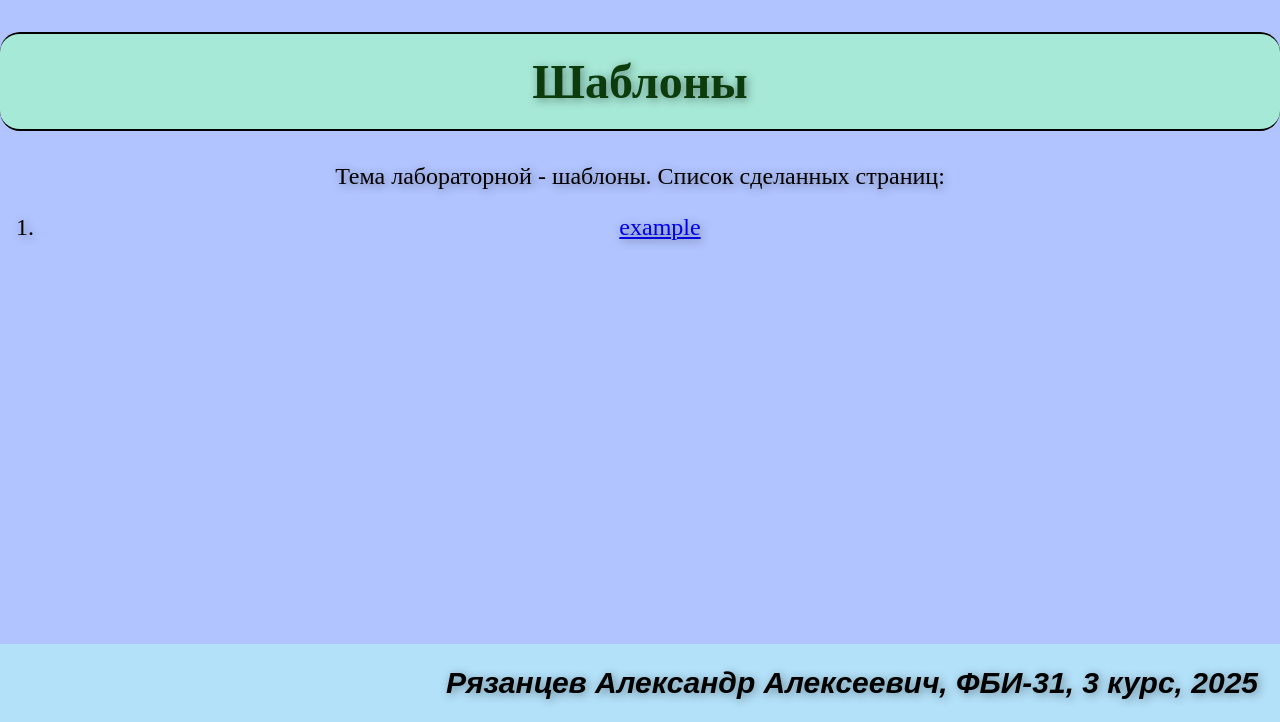
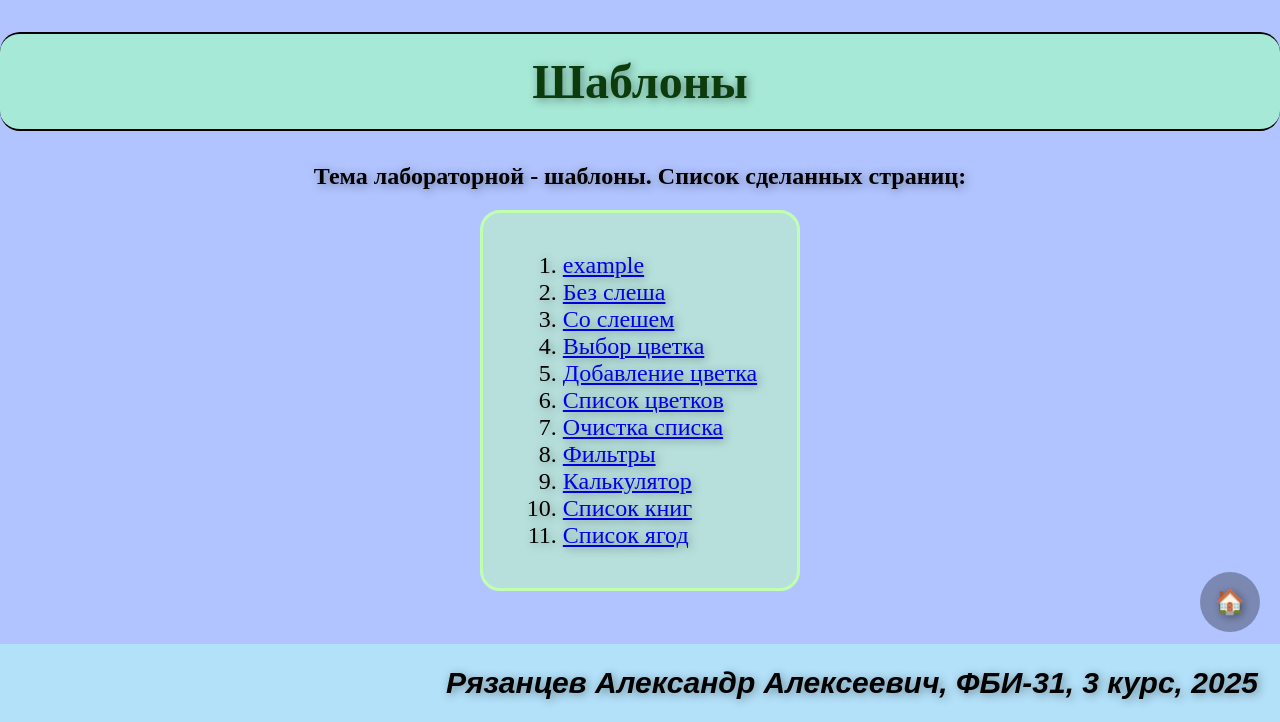
Before and after one commit to sheeshh21/web-back-labs, a Flask app: page /lab2/ in a window 1280 px wide. Shown: the part 78-800 px from the top of the page. Run offline with Flask 3, Linux system fonts and the light colour scheme.

Commit message:
Добавление ссылок

```diff
--- a/app.py
+++ b/app.py
@@ -4,7 +4,7 @@ app = Flask(__name__)
 
 @app.route("/index")
 def index():
-    css = url_for('static', filename='lab1.css')
+    css = url_for('static', filename='main.css')
 
     return '''<!doctype html>
         <html>
@@ -13,13 +13,14 @@ def index():
                 <title>НГТУ, ФБ, Лабораторные работы</title>
                 <header>НГТУ, ФБ, WEB-программирование, часть 2. Список лабораторных</header>
                     <div class='spisoklab'><a href="/lab1">Лабораторная работа №1</a></div>
+                    <div class='spisoklab'><a href="/lab1">Лабораторная работа №1</a></div>
                 <footer>Рязанцев Александр Алексеевич, ФБИ-31, 3 курс, 2025</footer>
           </body>
         </html>'''
 
 @app.route("/")
 def a():
-    css = url_for('static', filename='lab1.css')
+    css = url_for('static', filename='main.css')
 
     return '''<!doctype html>
         <html>
@@ -28,13 +29,14 @@ def a():
                 <title>НГТУ, ФБ, Лабораторные работы</title>
                 <header>НГТУ, ФБ, WEB-программирование, часть 2. Список лабораторных</header>
                     <div class='spisoklab'><a href="/lab1">Лабораторная работа №1</a></div>
+                    <div class='spisoklab'><a href="/lab2">Лабораторная работа №2</a></div>
                 <footer>Рязанцев Александр Алексеевич, ФБИ-31, 3 курс, 2025</footer>
           </body>
         </html>'''
 
 @app.route("/lab1")
 def lab1():
-    css = url_for('static', filename='lab1.css')
+    css = url_for('static', filename='main.css')
 
     return '''<!doctype html>
         <html>
@@ -371,7 +373,18 @@ def a1():
 
 @app.route("/lab2/a/")
 def a2():
-    return 'со слешем'
+    css = url_for('static', filename='main.css')
+    return '''<!doctype html>
+        <html>
+        <link rel="stylesheet" href="''' + css + '''">
+           <body>
+                <title>НГТУ, ФБ, Лабораторная работа 2</title>
+                <header>НГТУ, ФБ, WEB-программирование, Лабораторная 2</header>
+                <div>со слешем</div>
+                <a href="/" class="koren">🏠</a>
+                <footer>Рязанцев Александр Алексеевич, ФБИ-31, 3 курс, 2025</footer>
+          </body>
+        </html>'''
 
 flower_list = ['роза', 'тюльпан', 'незабудка', 'ромашка']
 
@@ -385,11 +398,12 @@ def flowers(flower_id):
             <html>
             <link rel="stylesheet" href="''' + css + '''">
             <body>
-                    <title>НГТУ, ФБ, Лабораторная работа 2</title>
-                    <header>НГТУ, ФБ, WEB-программирование, Лабораторная 2</header>
-                    <div>цветок:''' + flower_list[flower_id] + '''</div>
-                    <footer>Рязанцев Александр Алексеевич, ФБИ-31, 3 курс, 2025</footer>
-                    <a href='/lab2/spisok_flower'>spisok</a>
+                <title>НГТУ, ФБ, Лабораторная работа 2</title>
+                <header>НГТУ, ФБ, WEB-программирование, Лабораторная 2</header>
+                <div>цветок:''' + flower_list[flower_id] + '''</div>
+                <footer>Рязанцев Александр Алексеевич, ФБИ-31, 3 курс, 2025</footer>
+                <a href='/lab2/spisok_flower'>spisok</a>
+                <a href="/" class="koren">🏠</a>
             </body>
             </html>'''
 
@@ -434,6 +448,7 @@ def clear_flower():
                     <div>Список очищен</div>
                     <footer>Рязанцев Александр Алексеевич, ФБИ-31, 3 курс, 2025</footer>
                     <a href='/lab2/spisok_flower'>spisok</a>
+                    <a href="/" class="koren">🏠</a>
             </body>
             </html>'''
 
@@ -494,6 +509,7 @@ def calc(a, b):
             <div>Деление: {delenie_str}</div>
             <div>Возведение в степень: {stepen_str}</div>
             <hr>
+            <a href="/" class="koren">🏠</a>
             <footer>Рязанцев Александр Алексеевич, ФБИ-31, 3 курс, 2025</footer>
         </body>
         </html>'''
--- a/static/main.css
+++ b/static/main.css
@@ -133,14 +133,14 @@ h1 {
 
 .spisoklab {
     background-color: rgba(190, 255, 179, 0.462);
-    padding: 10px;
-    margin-top: 500px;
-    margin: 0;
-    display: inline-block;
-    padding-right: 100px;
-    padding-left: 100px;
+    padding: 15px 40px;
+    margin: 20px auto;
+    display: block;
+    width: fit-content;
+    max-width: 90%;
     border-radius: 20px;
     border: 3px solid rgb(193, 255, 176);
+    text-align: center;
 }
 
 .berry {
@@ -167,4 +167,72 @@ h1 {
     padding-left: 150px;
     padding-top: 20px;
     padding-bottom: 20px;
+    box-shadow: 2px 2px 7px rgba(0, 0, 0, 0.455);
 }
+
+.zagl {
+    font-weight: bold;
+    font-size: 35px;
+    padding: 20px;
+}
+
+.books {
+    font-style: italic;
+    border: 4px solid rgb(73, 16, 117);
+    display: inline-block;
+    border-radius: 10px;
+    padding-right: 20px;
+    box-shadow: 3px 3px 12px rgba(0, 0, 0, 0.451);
+    background-color: rgba(212, 255, 215, 0.696);
+}
+
+.books1 {
+    padding: 5px;
+
+}
+
+.hrr {
+    width: 60%;
+    color: black;
+    border: 1px solid black;
+}
+
+.home-sticker {
+    position: fixed;
+    bottom: 20px;
+    right: 20px;
+    background: linear-gradient(135deg, #ff6b6b, #ffa726);
+    color: white;
+    text-decoration: none;
+    padding: 15px 20px;
+    border-radius: 50px 10px 50px 50px;
+    font-weight: bold;
+    font-size: 16px;
+    box-shadow: 0 4px 15px rgba(0, 0, 0, 0.2);
+    transition: all 0.3s ease;
+    z-index: 1000;
+    transform: rotate(-2deg);
+    border: 3px solid white;
+}
+
+.koren {
+    position: fixed;
+    bottom: 90px;
+    right: 20px;
+    width: 60px;
+    height: 60px;
+    background: rgba(0, 0, 0, 0.3);
+    border-radius: 50%;
+    display: flex;
+    align-items: center;
+    justify-content: center;
+    text-decoration: none;
+    font-size: 24px;
+    transition: 0.3s ease;
+    z-index: 1000;
+}
+
+.koren:hover {
+    transform: scale(1.1);
+    background: rgba(0, 0, 0, 0.4);
+}
--- a/templates/base.html
+++ b/templates/base.html
@@ -15,6 +15,7 @@
 
     <main>
         {% block main %}{% endblock %}
+        <a href="/" class="koren">🏠</a>
     </main>
 
     <footer>
--- a/templates/berry.html
+++ b/templates/berry.html
@@ -7,8 +7,9 @@
 {% block main %}
     <h2 class="spisokberry">Список ягод</h2>
     <div class="berryblock">
+        <hr class="berryhr">
         {% for f in berry %}
-        {{ f.name }}. <img class='berry' src="{{ url_for('static', filename='berries/') + f.image}}">. {{ f.description }}. {{ f.str }} стр.<br><hr class="berryhr">
+        <div class="zagl">{{ f.name }}</div> <img class='berry' src="{{ url_for('static', filename='berries/') + f.image}}">{{ f.description }} {{ f.str }}<br><hr class="berryhr">
         {% endfor %}
     </div>
 {% endblock %}
--- a/templates/example.html
+++ b/templates/example.html
@@ -28,6 +28,7 @@
             <li>{{ loop.index }} - {{ f.name }}: {{ f.price }}&#8381</li>
             {% endfor %}
         </ul>
+        <a href="/" class="koren">🏠</a>
     </main>
 
     <footer>
--- a/templates/lab2.html
+++ b/templates/lab2.html
@@ -6,10 +6,20 @@
 {# Основной контент: #}
 {% block main %}
     <h1>Шаблоны</h1>
-    <div>Тема лабораторной - шаблоны. Список сделанных страниц:</div>
-    <ol>
-        <li>
-            <a href="/lab2/example">example</a>
-        </li>
-    </ol>
+    <div><b>Тема лабораторной - шаблоны. Список сделанных страниц:</b></div>
+    <div class="spisoklab">
+        <ol class="text">
+            <li><a href="/lab2/example">example</a><br>
+            <li><a href="/lab2/a">Без слеша</a><br>
+            <li><a href="/lab2/a/">Со слешем</a><br>
+            <li><a href="/lab2/flowers/0">Выбор цветка</a><br>
+            <li><a href="/lab2/add_flower/">Добавление цветка</a><br>
+            <li><a href="/lab2/spisok_flower">Список цветков</a><br>
+            <li><a href="/lab2/clear_flower">Очистка списка</a><br>
+            <li><a href="/lab2/filters">Фильтры</a><br>
+            <li><a href="/lab2/calc/">Калькулятор</a><br>
+            <li><a href="/lab2/books">Список книг</a><br>
+            <li><a href="/lab2/berry">Список ягод</a><br>
+        </ol>
+    </div>
 {% endblock %}
--- a/templates/none_flower.html
+++ b/templates/none_flower.html
@@ -1,3 +1,4 @@
+{% extends "base.html" %}
 {# Основной контент: #}
 {% block main %}
     <div>Вы походу не задали имя цветка...</div>
```
Also changed, not shown: templates/books.html (+6 -4 lines), static/berries/boyarishnik.png, static/berries/buzina.png, static/berries/godji.png, static/berries/golubika.png, static/berries/irga.png, static/berries/jimolost.png, static/berries/krizh.png, static/berries/oblepiha.png, static/berries/shipovnik.png.
